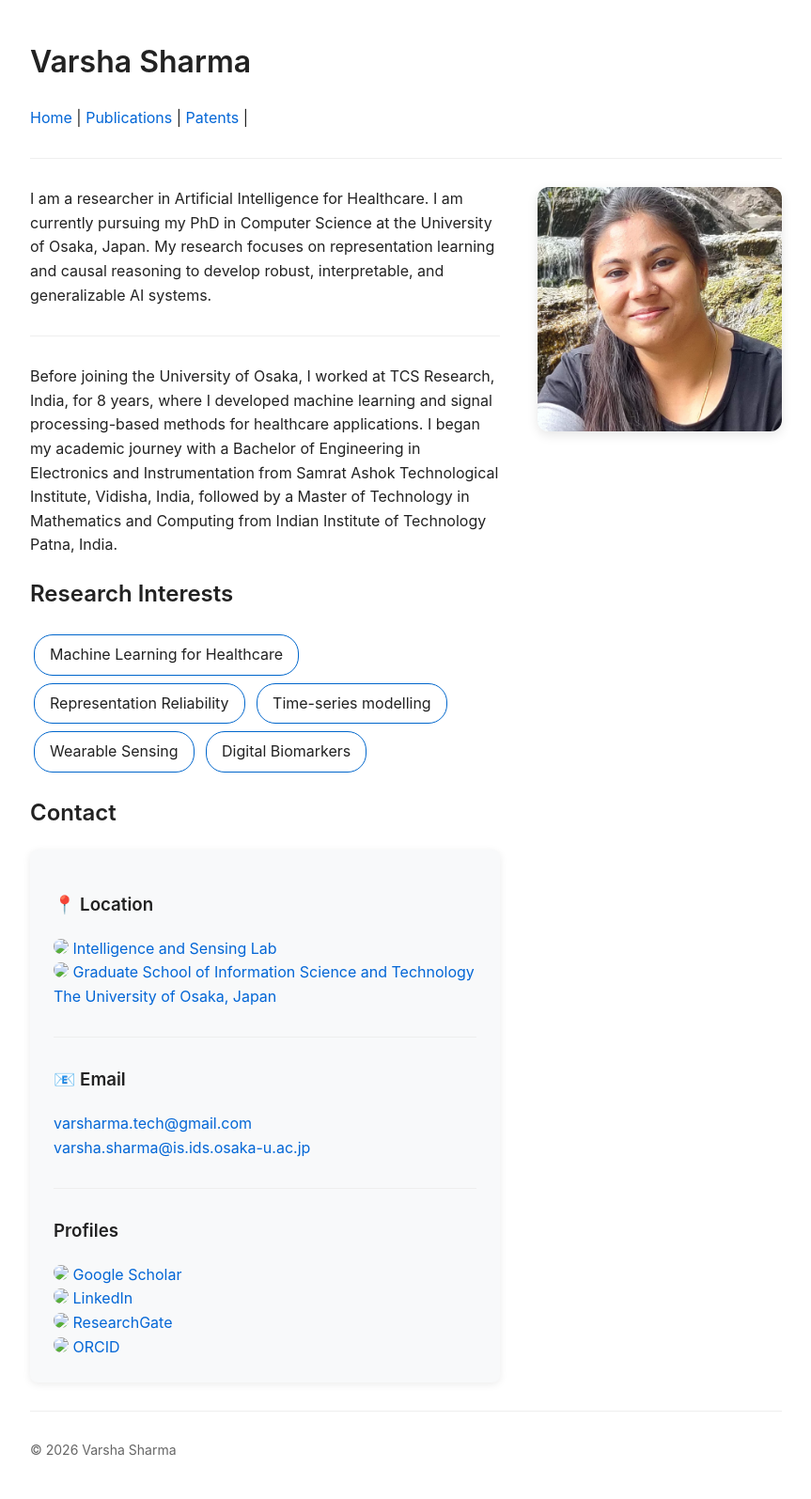
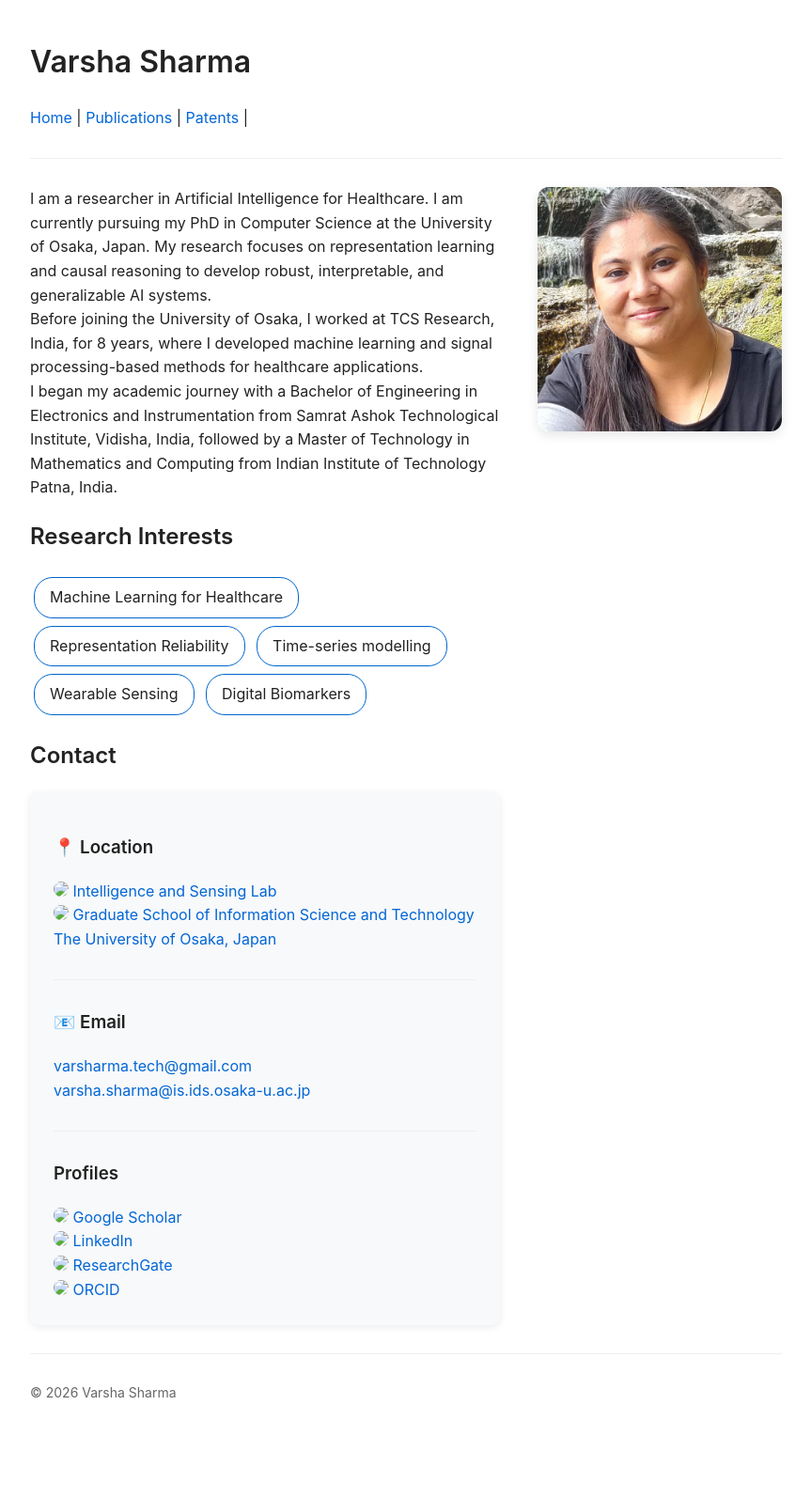
Before and after one commit to shavarsha/shavarsha.github.io, a Jekyll site: the page built from index.md, in a window 1280 px wide. Shown: the whole page at 94% size, without its empty margins (208-1071 px from the left). Built offline with Jekyll 4.4.1, drawn with Linux system fonts in a browser that asks for light colours; after the commit the page ends 1534 px from its top, so only the background shows below that.

Commit message:
Update index.md

```diff
--- a/index.md
+++ b/index.md
@@ -7,9 +7,10 @@
 
 <div style="flex:1; min-width:300px;">
 
-I am a researcher in Artificial Intelligence for Healthcare. I am currently pursuing my PhD in Computer Science at the University of Osaka, Japan. My research focuses on representation learning and causal reasoning to develop robust, interpretable, and generalizable AI systems.
-<hr>
-Before joining the University of Osaka, I worked at TCS Research, India, for 8 years, where I developed machine learning and signal processing-based methods for healthcare applications. I began my academic journey with a Bachelor of Engineering in Electronics and Instrumentation from Samrat Ashok Technological Institute, Vidisha, India, followed by a Master of Technology in Mathematics and Computing from Indian Institute of Technology Patna, India.
+I am a researcher in Artificial Intelligence for Healthcare. I am currently pursuing my PhD in Computer Science at the University of Osaka, Japan. My research focuses on representation learning and causal reasoning to develop robust, interpretable, and generalizable AI systems. <br>
+
+Before joining the University of Osaka, I worked at TCS Research, India, for 8 years, where I developed machine learning and signal processing-based methods for healthcare applications. <br>
+I began my academic journey with a Bachelor of Engineering in Electronics and Instrumentation from Samrat Ashok Technological Institute, Vidisha, India, followed by a Master of Technology in Mathematics and Computing from Indian Institute of Technology Patna, India.
 
 
 <h2>Research Interests</h2><div style="margin-top:15px;">
```
